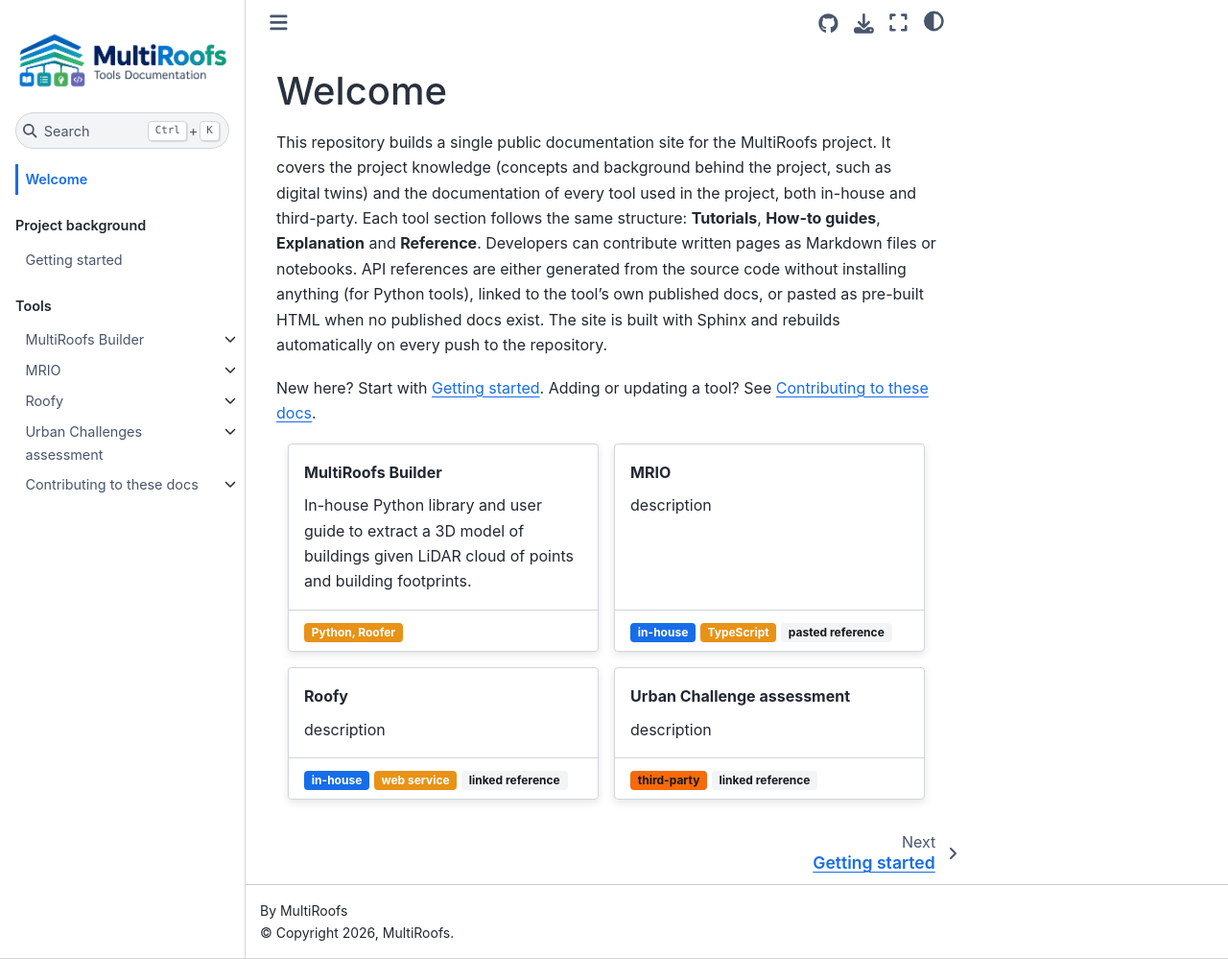
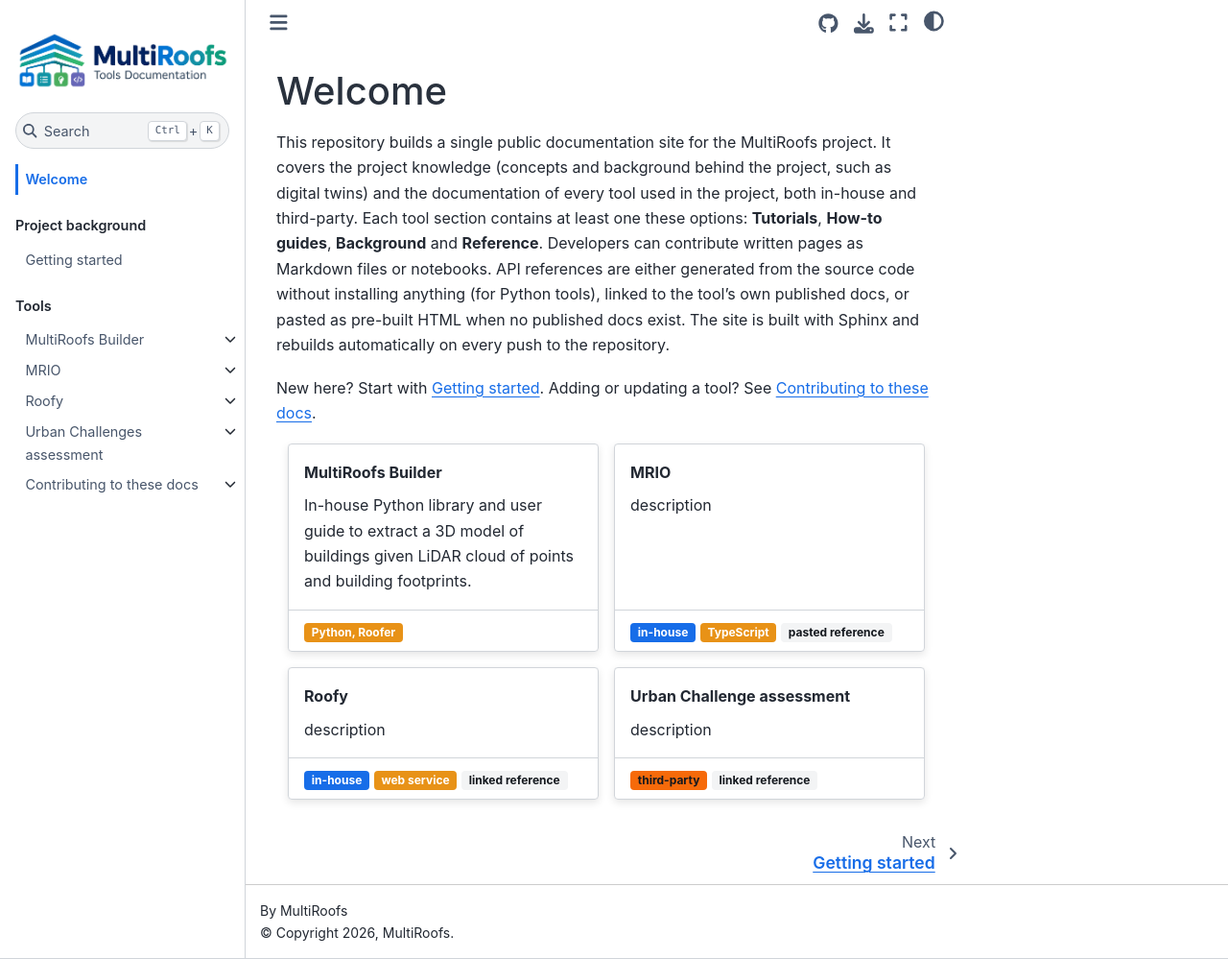
Before and after one commit to MultiRoofs/MultiRoofs_docs, a Sphinx documentation site: the page built from docs/index.md, in a window 1280 px wide and 999 px high. Shown: the whole window at 96% size. Built offline with Sphinx 7.4.7 and the Sphinx Book theme 1.1.4, drawn with Linux system fonts in a browser that asks for light colours.

Commit message:
Update index.md

```diff
--- a/docs/index.md
+++ b/docs/index.md
@@ -3,8 +3,7 @@
 This repository builds a single public documentation site for the MultiRoofs project. It
 covers the project knowledge (concepts and background behind the project, such as
 digital twins) and the documentation of every tool used in the project, both in-house
-and third-party. Each tool section follows the
-same structure: **Tutorials**, **How-to guides**, **Explanation** and **Reference**.
+and third-party. Each tool section contains at least one these options: **Tutorials**, **How-to guides**, **Background** and **Reference**.
 Developers can contribute written pages as Markdown files or notebooks. API references
 are either generated from the source code without installing anything (for Python
 tools), linked to the tool's own published docs, or pasted as pre-built HTML when no
```
